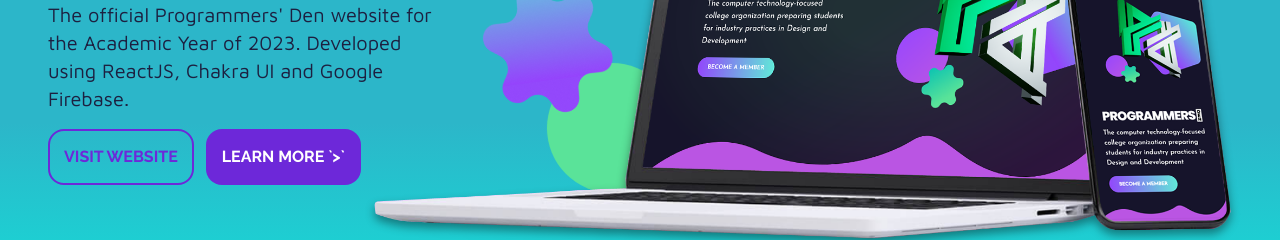
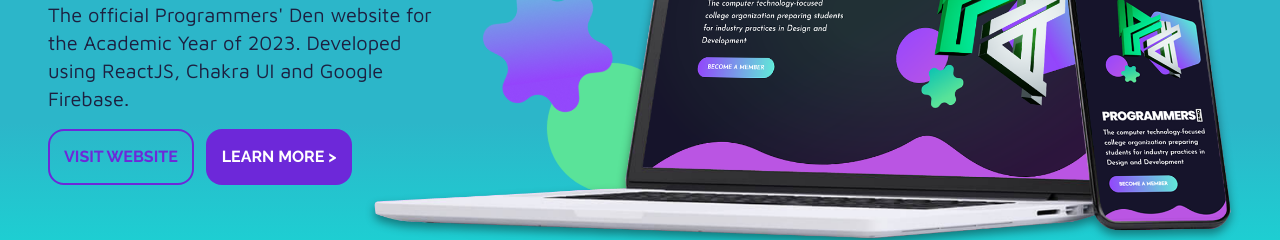
Before and after one commit to shiichi-i/ac-portfolio, a Next.js app: page / in a window 1280 px wide. Shown: the part 1080-1320 px from the top of the page. Built offline with nearby package versions, Linux system fonts and the light colour scheme.

Commit message:
fix for apostrophe v2

```diff
--- a/src/app/page.jsx
+++ b/src/app/page.jsx
@@ -107,7 +107,7 @@
 
                     <div className="text-cosmos text-xl md:w-[80%]">
                       <p className={mavenPro.className}>
-                        The official Programmers' Den website for the Academic Year of 2023.
+                        The official Programmers&#39; Den website for the Academic Year of 2023.
                         Developed using ReactJS, Chakra UI and Google Firebase.
                       </p>
                     </div>
@@ -127,7 +127,7 @@
                          className="items-center justify-center">
                         <a>
                           <button className="bg-violet-700 p-4 font-bold rounded-2xl">
-                            LEARN MORE `&gt;`
+                            LEARN MORE &gt;
                           </button>
                         </a>
                       </motion.div>
```
